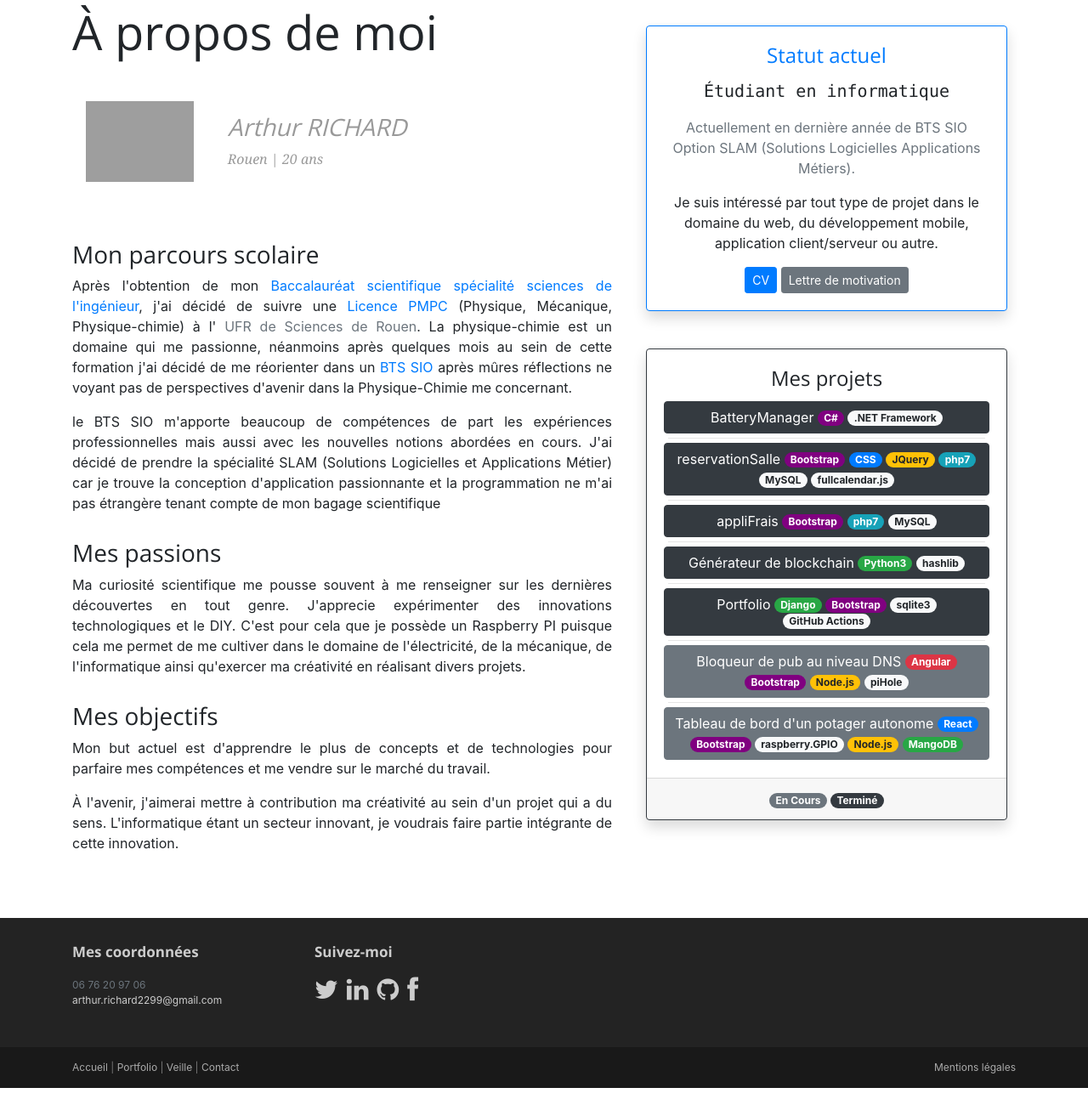
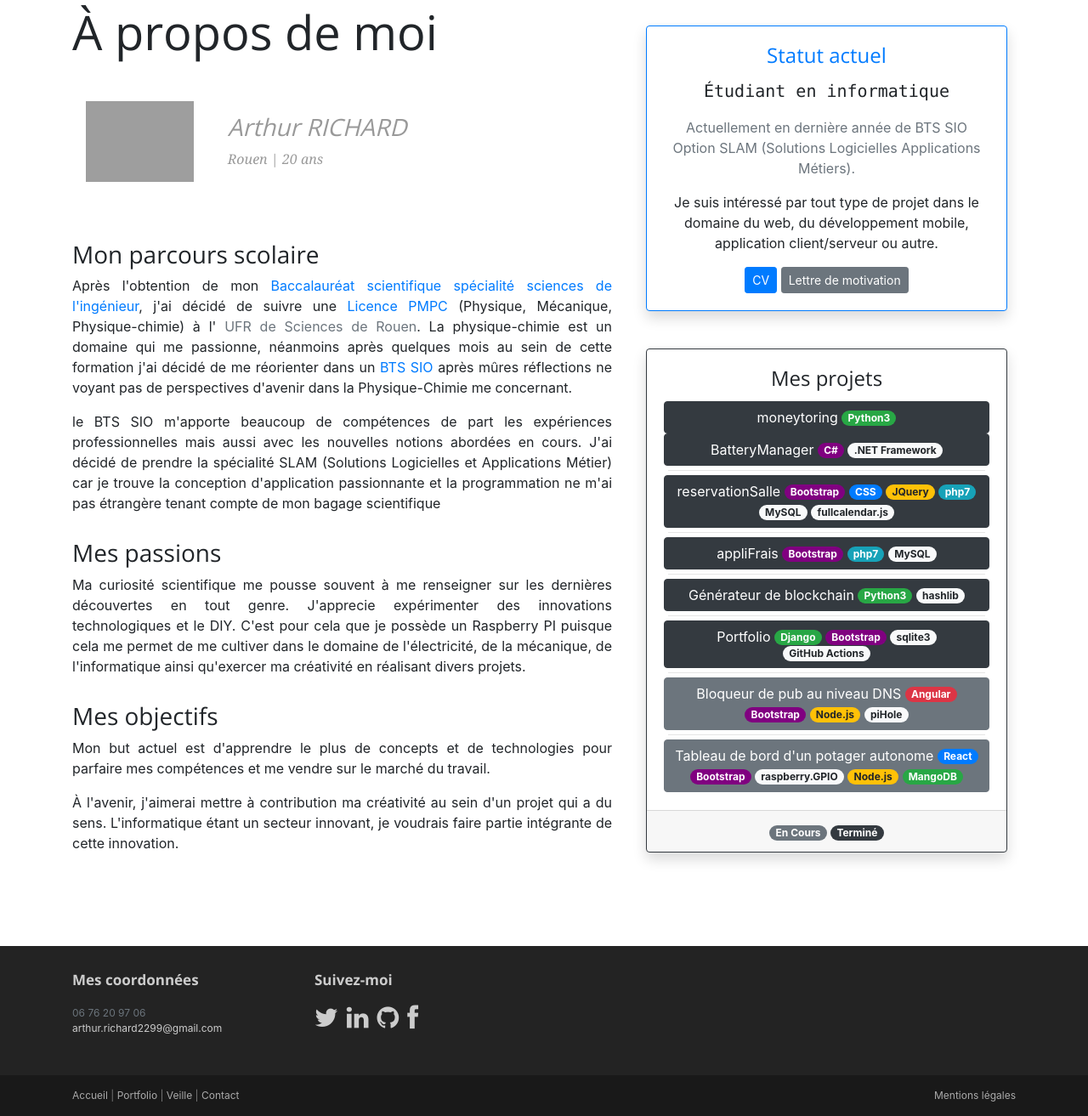
Before and after one commit to arthuRHD/portfolio, a Django app: page /portfolio/ in a window 1280 px wide. Shown: the part 166-1479 px from the top of the page at 85% size. Before the commit the page ends 1446 px from the top, so only its background shows below. Run offline with Django 3.2, Linux system fonts and the light colour scheme; some libraries are stand-ins or nearby versions; grey boxes are pictures that could not be loaded.

Commit message:
Adding moneytoring + photo

```diff
--- a/base/templates/base/portfolio.html
+++ b/base/templates/base/portfolio.html
@@ -1,74 +1,214 @@
 {% extends 'base/base.html' %} {% load static %} {% block content %}
 <div class="row">
-
   <article class="col-lg-7 col-md-7 col-sm-12 col-xs-12 maincontent">
     <header class="page-header">
-            <h1 class="display-4 page-title">À propos de moi</h1> <br>
+      <h1 class="display-4 page-title">À propos de moi</h1>
+      <br />
     </header>
     <div class="media">
-            <img src="https://media-exp1.licdn.com/dms/image/C4E03AQFQmdUmcswu4g/profile-displayphoto-shrink_200_200/0?e=1594857600&v=beta&t=GudHJ_lXRYtqcOSuJ8c0ulevFyFF2BQMXVYcDfANS2A"
-                class="mr-4 img-fluid p-3 w-25 h-25 rounded float-left" alt="Arthur richard">
+      <img
+        src="https://avatars3.githubusercontent.com/u/48015496?s=460&u=2fbc1d43a5eb5e20e08cc67795230a806815db15&v=4"
+        class="mr-4 img-fluid p-3 w-25 h-25 rounded float-left"
+        alt="Arthur richard"
+      />
       <div class="media-body">
         <blockquote>
           <h3>Arthur RICHARD</h3>
-                    Rouen | 20 ans <br> <br>
+          Rouen | 20 ans <br />
+          <br />
         </blockquote>
       </div>
     </div>
     <h3>Mon parcours scolaire</h3>
-        <p class="text-justify">Après l'obtention de mon <span class="text-primary">Baccalauréat scientifique spécialité sciences de l'ingénieur</span>, j'ai décidé de suivre une <span class="text-primary">Licence PMPC</span> (Physique, Mécanique, Physique-chimie) à l'
-            <span class="text-muted">UFR de Sciences de Rouen</span>. La physique-chimie est un domaine qui me passionne, néanmoins après quelques mois au sein de cette formation j'ai décidé de me réorienter dans un <span class="text-primary">BTS SIO</span>            après mûres réflections ne voyant pas de perspectives d'avenir dans la Physique-Chimie me concernant. </p>
-        <p class="text-justify">le BTS SIO m'apporte beaucoup de compétences de part les expériences professionnelles mais aussi avec les nouvelles notions abordées en cours. J'ai décidé de prendre la spécialité SLAM (Solutions Logicielles et Applications Métier) car je trouve
-            la conception d'application passionnante et la programmation ne m'ai pas étrangère tenant compte de mon bagage scientifique</p>
+    <p class="text-justify">
+      Après l'obtention de mon
+      <span class="text-primary"
+        >Baccalauréat scientifique spécialité sciences de l'ingénieur</span
+      >, j'ai décidé de suivre une
+      <span class="text-primary">Licence PMPC</span> (Physique, Mécanique,
+      Physique-chimie) à l'
+      <span class="text-muted">UFR de Sciences de Rouen</span>. La
+      physique-chimie est un domaine qui me passionne, néanmoins après quelques
+      mois au sein de cette formation j'ai décidé de me réorienter dans un
+      <span class="text-primary">BTS SIO</span> après mûres réflections ne
+      voyant pas de perspectives d'avenir dans la Physique-Chimie me concernant.
+    </p>
+    <p class="text-justify">
+      le BTS SIO m'apporte beaucoup de compétences de part les expériences
+      professionnelles mais aussi avec les nouvelles notions abordées en cours.
+      J'ai décidé de prendre la spécialité SLAM (Solutions Logicielles et
+      Applications Métier) car je trouve la conception d'application
+      passionnante et la programmation ne m'ai pas étrangère tenant compte de
+      mon bagage scientifique
+    </p>
     <h3>Mes passions</h3>
-        <p class="text-justify">Ma curiosité scientifique me pousse souvent à me renseigner sur les dernières découvertes en tout genre. J'apprecie expérimenter des innovations technologiques et le DIY. C'est pour cela que je possède un Raspberry PI puisque cela me permet de
-            me cultiver dans le domaine de l'électricité, de la mécanique, de l'informatique ainsi qu'exercer ma créativité en réalisant divers projets.</p>
+    <p class="text-justify">
+      Ma curiosité scientifique me pousse souvent à me renseigner sur les
+      dernières découvertes en tout genre. J'apprecie expérimenter des
+      innovations technologiques et le DIY. C'est pour cela que je possède un
+      Raspberry PI puisque cela me permet de me cultiver dans le domaine de
+      l'électricité, de la mécanique, de l'informatique ainsi qu'exercer ma
+      créativité en réalisant divers projets.
+    </p>
     <h3>Mes objectifs</h3>
-        <p class="text-justify">Mon but actuel est d'apprendre le plus de concepts et de technologies pour parfaire mes compétences et me vendre sur le marché du travail.</p>
-        <p class="text-justify">À l'avenir, j'aimerai mettre à contribution ma créativité au sein d'un projet qui a du sens. L'informatique étant un secteur innovant, je voudrais faire partie intégrante de cette innovation.</p>
-
+    <p class="text-justify">
+      Mon but actuel est d'apprendre le plus de concepts et de technologies pour
+      parfaire mes compétences et me vendre sur le marché du travail.
+    </p>
+    <p class="text-justify">
+      À l'avenir, j'aimerai mettre à contribution ma créativité au sein d'un
+      projet qui a du sens. L'informatique étant un secteur innovant, je
+      voudrais faire partie intégrante de cette innovation.
+    </p>
   </article>
 
   <aside class="col-lg-5 col-md-5 col-sm-12 col-xs-12 sidebar sidebar-right">
-
     <div class="widget">
-            <div class="card border-primary text-center shadow ">
+      <div class="card border-primary text-center shadow">
         <div class="card-body">
           <h4 class="card-title text-primary">Statut actuel</h4>
-                    <p class="text-monospace text-center lead">Étudiant en informatique</p>
-                    <p class="text-muted">Actuellement en dernière année de BTS SIO Option SLAM (Solutions Logicielles Applications Métiers).</p>
-                    <p>Je suis intéressé par tout type de projet dans le domaine du web, du développement mobile, application client/serveur ou autre.</p>
-                    <a class="btn btn-primary btn-sm" href="{% static 'ressources/pro/cv.pdf' %}" target="_blank">CV</a>
-                    <a class="btn btn-secondary btn-sm" href="{% static 'ressources/pro/motiv.pdf' %}" target="_blank">Lettre de motivation</a>
+          <p class="text-monospace text-center lead">
+            Étudiant en informatique
+          </p>
+          <p class="text-muted">
+            Actuellement en dernière année de BTS SIO Option SLAM (Solutions
+            Logicielles Applications Métiers).
+          </p>
+          <p>
+            Je suis intéressé par tout type de projet dans le domaine du web, du
+            développement mobile, application client/serveur ou autre.
+          </p>
+          <a
+            class="btn btn-primary btn-sm"
+            href="{% static 'ressources/pro/cv.pdf' %}"
+            target="_blank"
+            >CV</a
+          >
+          <a
+            class="btn btn-secondary btn-sm"
+            href="{% static 'ressources/pro/motiv.pdf' %}"
+            target="_blank"
+            >Lettre de motivation</a
+          >
         </div>
       </div>
-            <br>
+      <br />
 
       <div class="card border-dark text-center shadow">
         <div class="card-body" style="padding-bottom: 5px;">
           <h4 class="card-title text-center">Mes projets</h4>
-                    <ul style="list-style:none;padding: 0%;">
-                        <li><a class="btn btn-dark btn-block" href="https://github.com/arthuRHD/BatteryManager">BatteryManager <span style="background-color: purple;" class="badge badge-pill">C#</span> <span class="badge badge-pill badge-light">.NET Framework</span></a></li>
-                        <hr style="margin: 5px;">
-                        <li><a class="btn btn-dark btn-block" href="https://github.com/arthuRHD/reservationSalle">reservationSalle <span style="background-color: purple;" class="badge badge-pill">Bootstrap</span> <span class="badge badge-primary badge-pill">CSS</span> <span class="badge badge-warning badge-pill">JQuery</span> <span class="badge badge-pill badge-info">php7</span> <span class="badge badge-pill badge-light">MySQL</span> <span class="badge badge-pill badge-light">fullcalendar.js</span></a></li>
-                        <hr style="margin: 5px;">
-                        <li><a class="btn btn-dark btn-block" href="https://github.com/arthuRHD/appliFrais">appliFrais <span style="background-color: purple;" class="badge badge-pill">Bootstrap</span> <span class="badge badge-pill badge-info">php7</span> <span class="badge badge-pill badge-light">MySQL</span></a></li>
-                        <hr style="margin: 5px;">
-                        <li><a class="btn btn-dark btn-block" href="https://github.com/arthuRHD/blockchain">Générateur de blockchain <span class="badge badge-pill badge-success">Python3</span> <span class="badge badge-pill badge-light">hashlib</span></a></li>
-                        <hr style="margin: 5px;">
-                        <li><a class="btn btn-dark btn-block" href="https://github.com/arthuRHD/core">Portfolio <span class="badge badge-pill badge-success">Django</span> <span style="background-color: purple;" class="badge badge-pill">Bootstrap</span> <span class="badge badge-pill badge-light">sqlite3</span> <span class="badge badge-pill badge-light">GitHub Actions</span></a></li>
-                        <hr style="margin: 5px;">
-                        <li><a class="btn btn-secondary btn-block" href="">Bloqueur de pub au niveau DNS <span class="badge badge-pill badge-danger">Angular</span> <span style="background-color: purple;" class="badge badge-pill">Bootstrap</span> <span class="badge badge-pill badge-warning">Node.js</span> <span class="badge badge-pill badge-light">piHole</span></a></li>
-                        <hr style="margin: 5px;">
-                        <li><a class="btn btn-secondary btn-block" href="">Tableau de bord d'un potager autonome <span class="badge badge-pill badge-primary">React</span> <span style="background-color: purple;" class="badge badge-pill">Bootstrap</span> <span class="badge badge-pill badge-light">raspberry.GPIO</span> <span class="badge badge-pill badge-warning">Node.js</span> <span class="badge badge-pill badge-success">MangoDB</span></a></li>
+          <ul style="list-style: none; padding: 0%;">
+            <li>
+              <a
+                class="btn btn-dark btn-block"
+                href="https://github.com/arthuRHD/moneytoring"
+                >moneytoring
+                <span class="badge badge-pill badge-success">Python3</span>
+              </a>
+            </li>
+            <li>
+              <a
+                class="btn btn-dark btn-block"
+                href="https://github.com/arthuRHD/BatteryManager"
+                >BatteryManager
+                <span style="background-color: purple;" class="badge badge-pill"
+                  >C#</span
+                >
+                <span class="badge badge-pill badge-light"
+                  >.NET Framework</span
+                ></a
+              >
+            </li>
+            <hr style="margin: 5px;" />
+            <li>
+              <a
+                class="btn btn-dark btn-block"
+                href="https://github.com/arthuRHD/reservationSalle"
+                >reservationSalle
+                <span style="background-color: purple;" class="badge badge-pill"
+                  >Bootstrap</span
+                >
+                <span class="badge badge-primary badge-pill">CSS</span>
+                <span class="badge badge-warning badge-pill">JQuery</span>
+                <span class="badge badge-pill badge-info">php7</span>
+                <span class="badge badge-pill badge-light">MySQL</span>
+                <span class="badge badge-pill badge-light"
+                  >fullcalendar.js</span
+                ></a
+              >
+            </li>
+            <hr style="margin: 5px;" />
+            <li>
+              <a
+                class="btn btn-dark btn-block"
+                href="https://github.com/arthuRHD/appliFrais"
+                >appliFrais
+                <span style="background-color: purple;" class="badge badge-pill"
+                  >Bootstrap</span
+                >
+                <span class="badge badge-pill badge-info">php7</span>
+                <span class="badge badge-pill badge-light">MySQL</span></a
+              >
+            </li>
+            <hr style="margin: 5px;" />
+            <li>
+              <a
+                class="btn btn-dark btn-block"
+                href="https://github.com/arthuRHD/blockchain"
+                >Générateur de blockchain
+                <span class="badge badge-pill badge-success">Python3</span>
+                <span class="badge badge-pill badge-light">hashlib</span></a
+              >
+            </li>
+            <hr style="margin: 5px;" />
+            <li>
+              <a
+                class="btn btn-dark btn-block"
+                href="https://github.com/arthuRHD/core"
+                >Portfolio
+                <span class="badge badge-pill badge-success">Django</span>
+                <span style="background-color: purple;" class="badge badge-pill"
+                  >Bootstrap</span
+                >
+                <span class="badge badge-pill badge-light">sqlite3</span>
+                <span class="badge badge-pill badge-light"
+                  >GitHub Actions</span
+                ></a
+              >
+            </li>
+            <hr style="margin: 5px;" />
+            <li>
+              <a class="btn btn-secondary btn-block" href=""
+                >Bloqueur de pub au niveau DNS
+                <span class="badge badge-pill badge-danger">Angular</span>
+                <span style="background-color: purple;" class="badge badge-pill"
+                  >Bootstrap</span
+                >
+                <span class="badge badge-pill badge-warning">Node.js</span>
+                <span class="badge badge-pill badge-light">piHole</span></a
+              >
+            </li>
+            <hr style="margin: 5px;" />
+            <li>
+              <a class="btn btn-secondary btn-block" href=""
+                >Tableau de bord d'un potager autonome
+                <span class="badge badge-pill badge-primary">React</span>
+                <span style="background-color: purple;" class="badge badge-pill"
+                  >Bootstrap</span
+                >
+                <span class="badge badge-pill badge-light">raspberry.GPIO</span>
+                <span class="badge badge-pill badge-warning">Node.js</span>
+                <span class="badge badge-pill badge-success">MangoDB</span></a
+              >
+            </li>
           </ul>
         </div>
         <div class="card-footer text-center">
-                    <span class="badge badge-pill badge-secondary">En Cours</span> <span class="badge badge-pill badge-dark">Terminé</span>
+          <span class="badge badge-pill badge-secondary">En Cours</span>
+          <span class="badge badge-pill badge-dark">Terminé</span>
         </div>
       </div>
     </div>
-
   </aside>
 </div>
 {% endblock %}
```
Also changed, not shown: .github/workflows/django.yml. Lines whose indentation alone changed are shown as unchanged.
